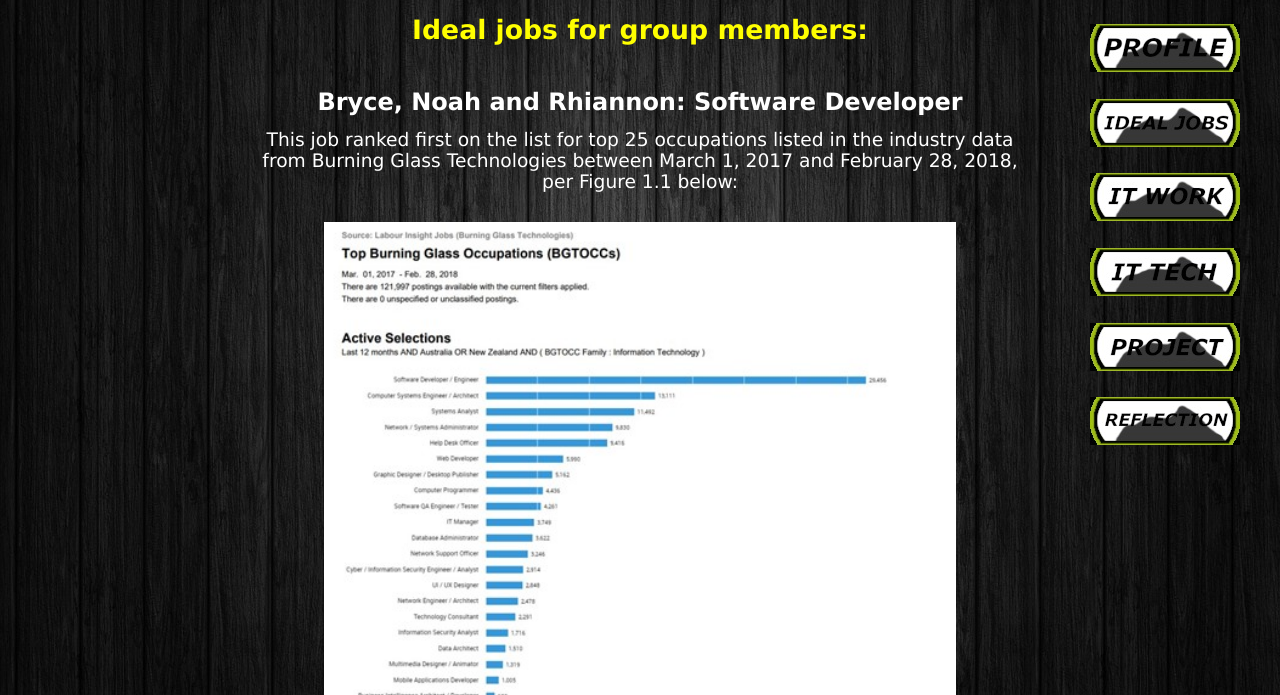
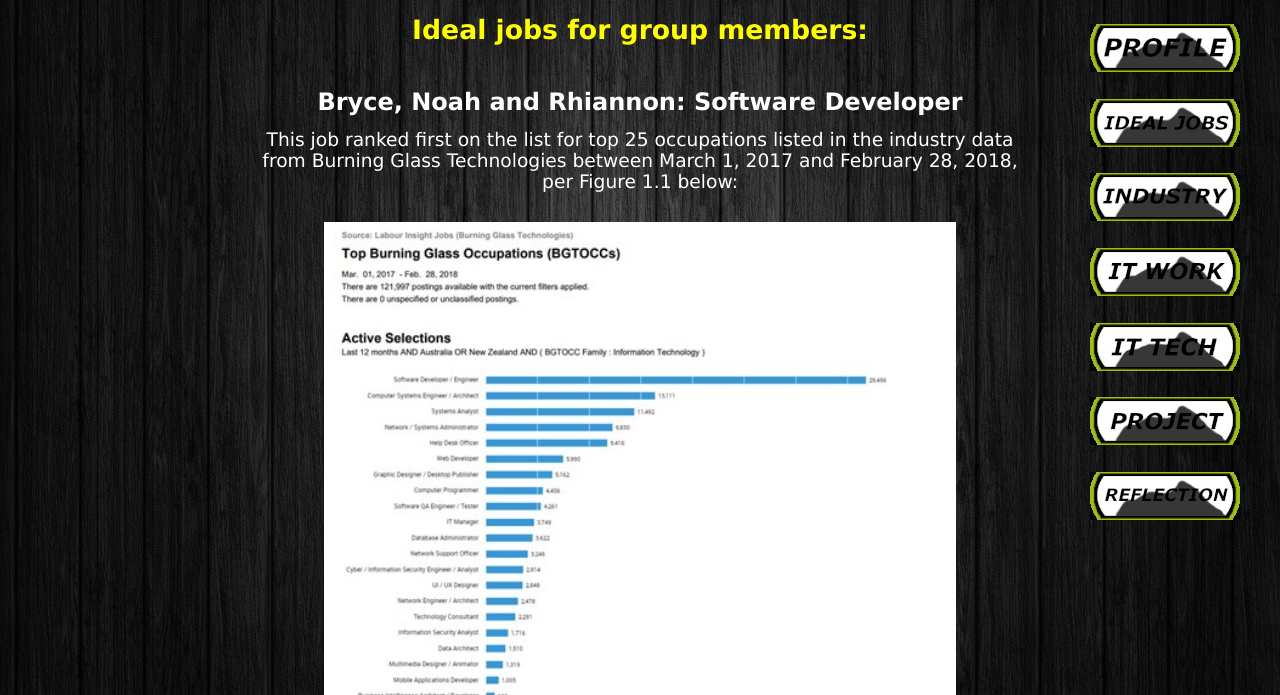
Before and after one commit to Kerlie5591/The_Internet_Explorers_V2, a plain HTML site: page industrydata.html in a window 1280 px wide. Shown: the part 105-800 px from the top of the page. Drawn offline with Linux system fonts and the light colour scheme.

Commit message:
Update industrydata.html
Making navigation links static

```diff
--- a/industrydata.html
+++ b/industrydata.html
@@ -12,6 +12,7 @@
       <li><a href="index.html"><img src="images/homebutton.jpg" alt="Home"></a></li>
       <li><a href="teamprofile.html"><img src="images/profilebutton.jpg" alt="Team Profile"></a></li>
       <li><a href="idealjobs.html"><img src="images/jobbutton.jpg" alt="Our Ideal Jobs"></a></li>
+      <li><a href="industrydata.html"><img src="images/industrybutton.jpg" alt="Industry Data"></a></li>
       <li><a href="itwork.html"><img src="images/itworkbutton.jpg" alt="IT Work"></a></li>
       <li><a href="technologies.html"><img src="images/techbutton.jpg" alt="IT Technologies"></a></li>
       <li><a href="projectidea.html"><img src="images/projectbutton.jpg" alt="Project Idea"></a></li>
```
